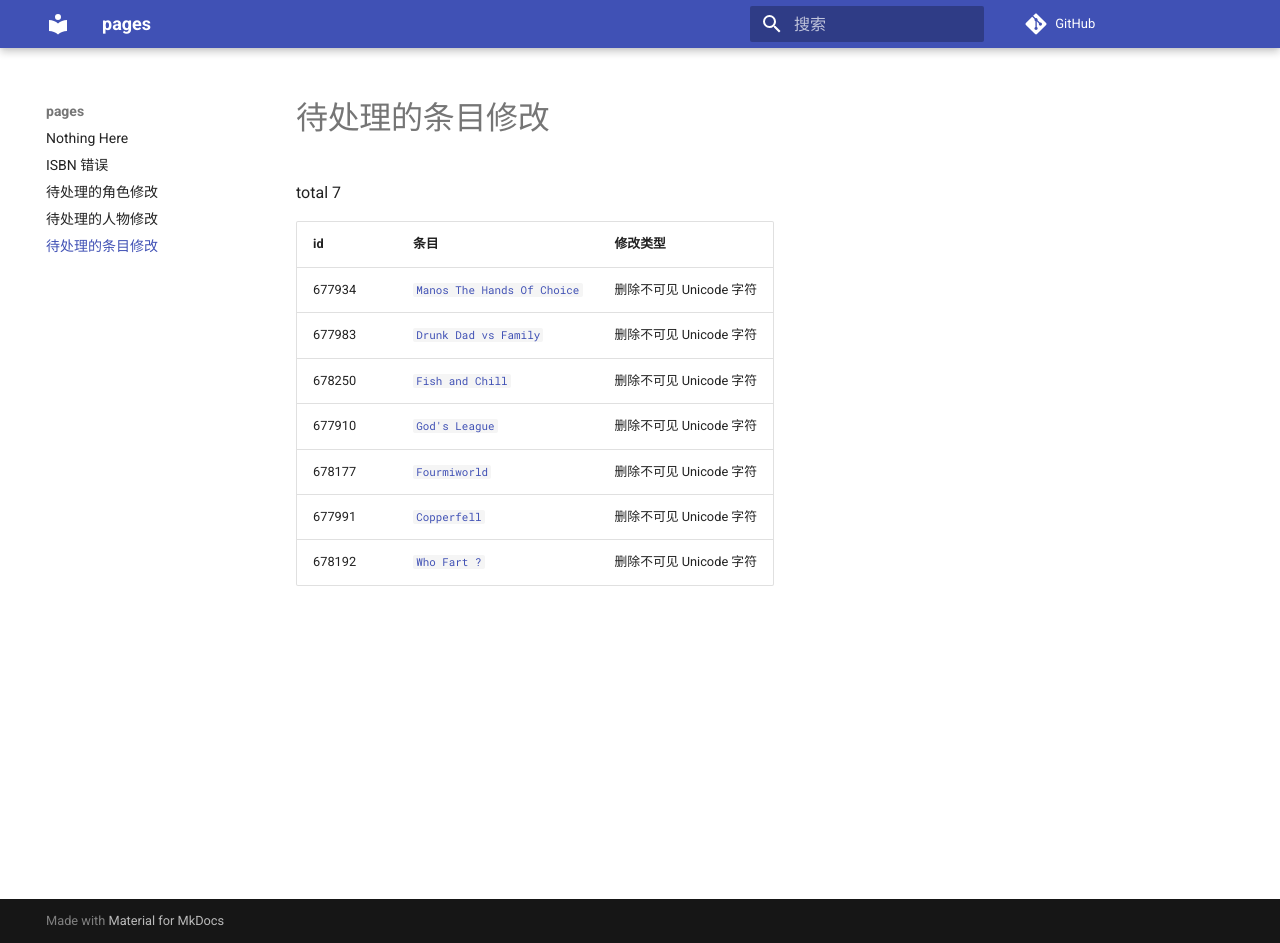
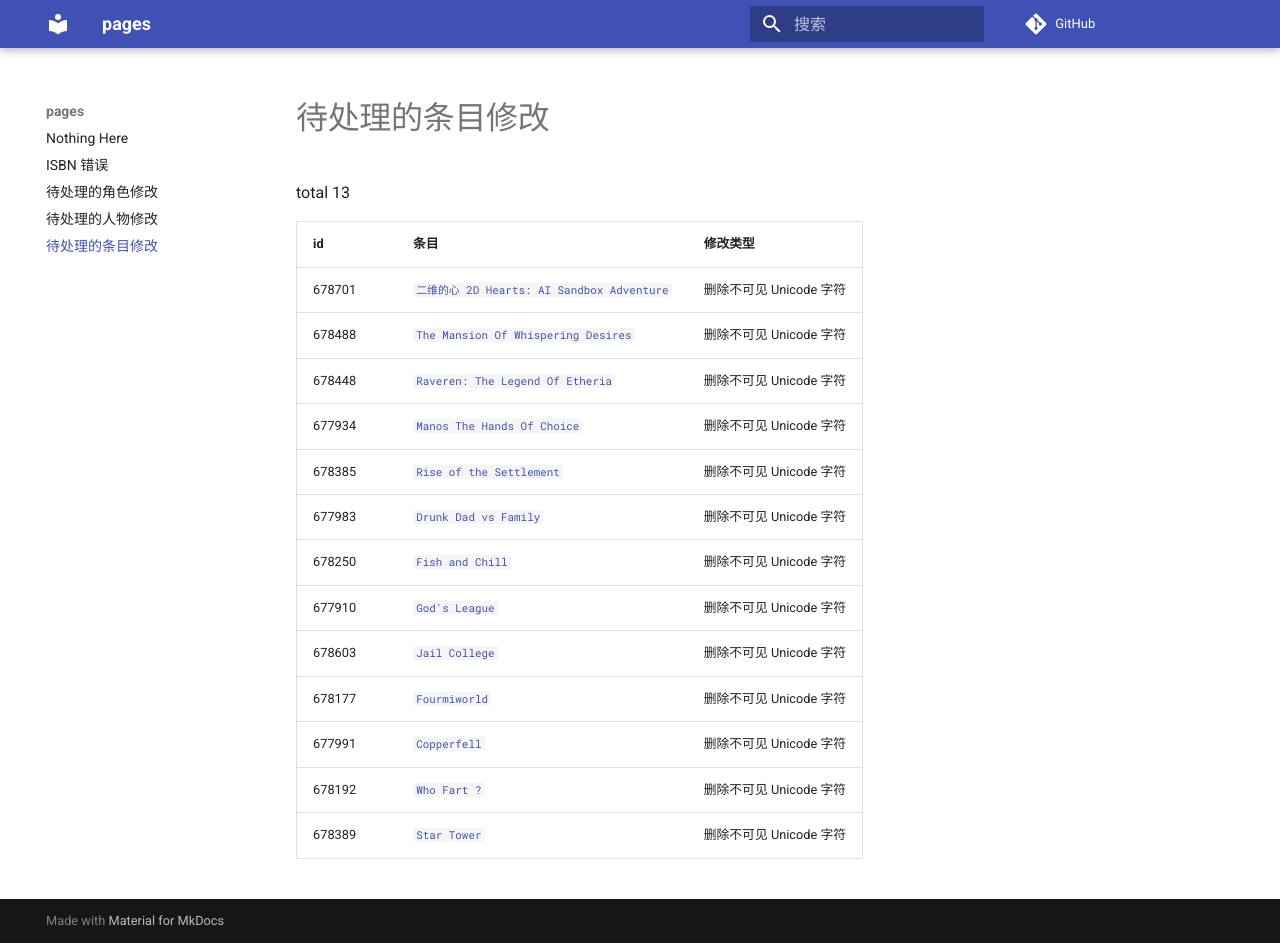
Before and after one commit to trim21/bangumi-pages, an MkDocs documentation site: the page built from docs/pending-subject-changes.md, in a window 1280 px wide and 943 px high. Built offline with MkDocs 1.6.1 and Material for MkDocs 9.7.7, drawn with Linux system fonts in a browser that asks for light colours; comment, search, counter and statistics services are not loaded.

Commit message:
update pending-changes.md

```diff
--- a/docs/pending-subject-changes.md
+++ b/docs/pending-subject-changes.md
@@ -1,13 +1,19 @@
 # 待处理的条目修改
 
-total 7
+total 13
 
 | id | 条目 | 修改类型 |
 | --- | --- | --- |
+| 678701 | [`二维的心 2D Hearts: AI Sandbox Adventure`](https://bgm.tv/subject/678701) | 删除不可见 Unicode 字符 |
+| 678488 | [`The Mansion Of Whispering Desires`](https://bgm.tv/subject/678488) | 删除不可见 Unicode 字符 |
+| 678448 | [`Raveren: The Legend Of Etheria`](https://bgm.tv/subject/678448) | 删除不可见 Unicode 字符 |
 | 677934 | [`Manos The Hands Of Choice`](https://bgm.tv/subject/677934) | 删除不可见 Unicode 字符 |
+| 678385 | [`Rise of the Settlement`](https://bgm.tv/subject/678385) | 删除不可见 Unicode 字符 |
 | 677983 | [`Drunk Dad vs Family`](https://bgm.tv/subject/677983) | 删除不可见 Unicode 字符 |
 | 678250 | [`Fish and Chill`](https://bgm.tv/subject/678250) | 删除不可见 Unicode 字符 |
 | 677910 | [`God's League`](https://bgm.tv/subject/677910) | 删除不可见 Unicode 字符 |
+| 678603 | [`Jail College`](https://bgm.tv/subject/678603) | 删除不可见 Unicode 字符 |
 | 678177 | [`Fourmiworld`](https://bgm.tv/subject/678177) | 删除不可见 Unicode 字符 |
 | 677991 | [`Copperfell`](https://bgm.tv/subject/677991) | 删除不可见 Unicode 字符 |
 | 678192 | [`Who Fart ?`](https://bgm.tv/subject/678192) | 删除不可见 Unicode 字符 |
+| 678389 | [`Star Tower`](https://bgm.tv/subject/678389) | 删除不可见 Unicode 字符 |
```
